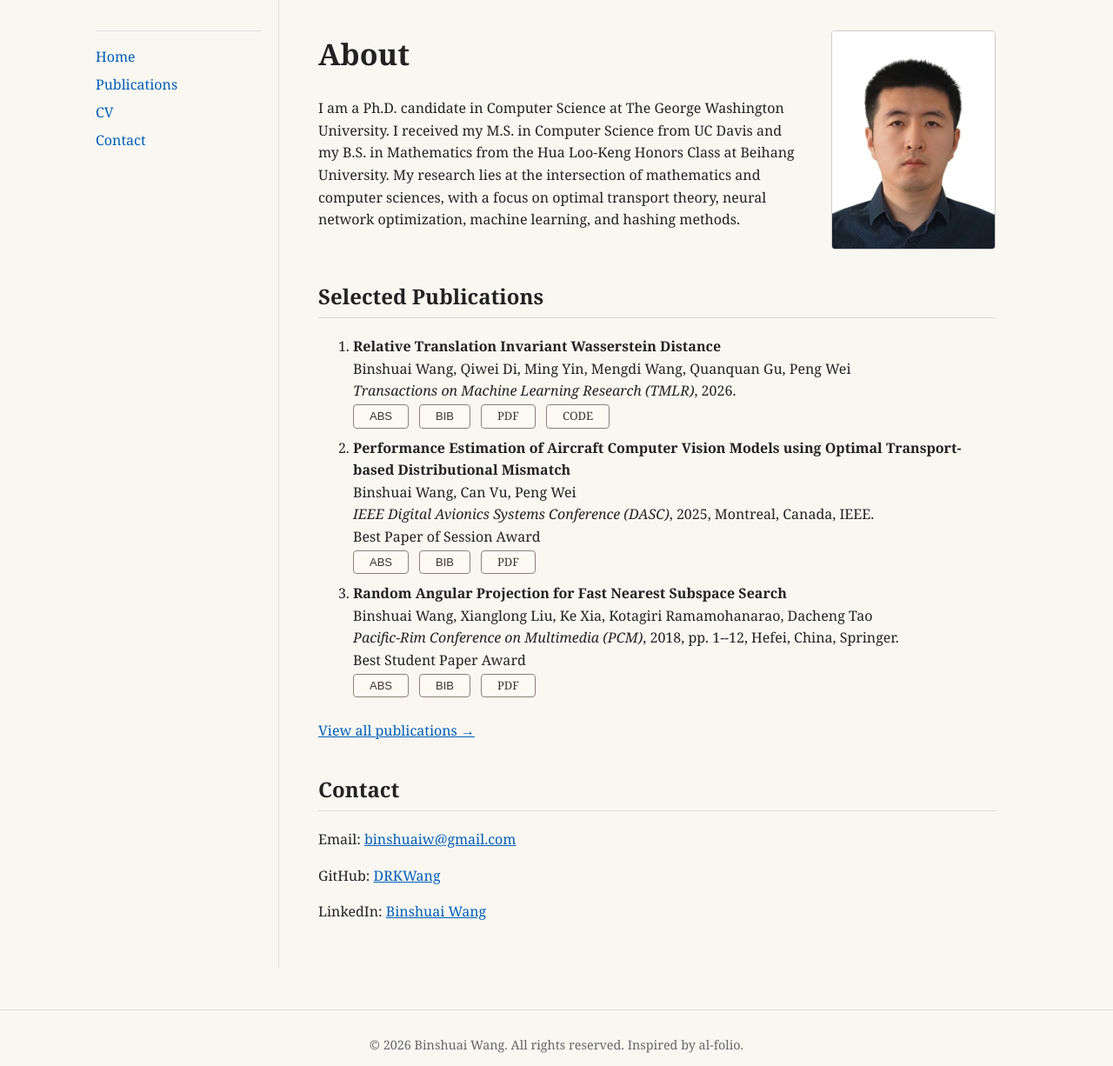
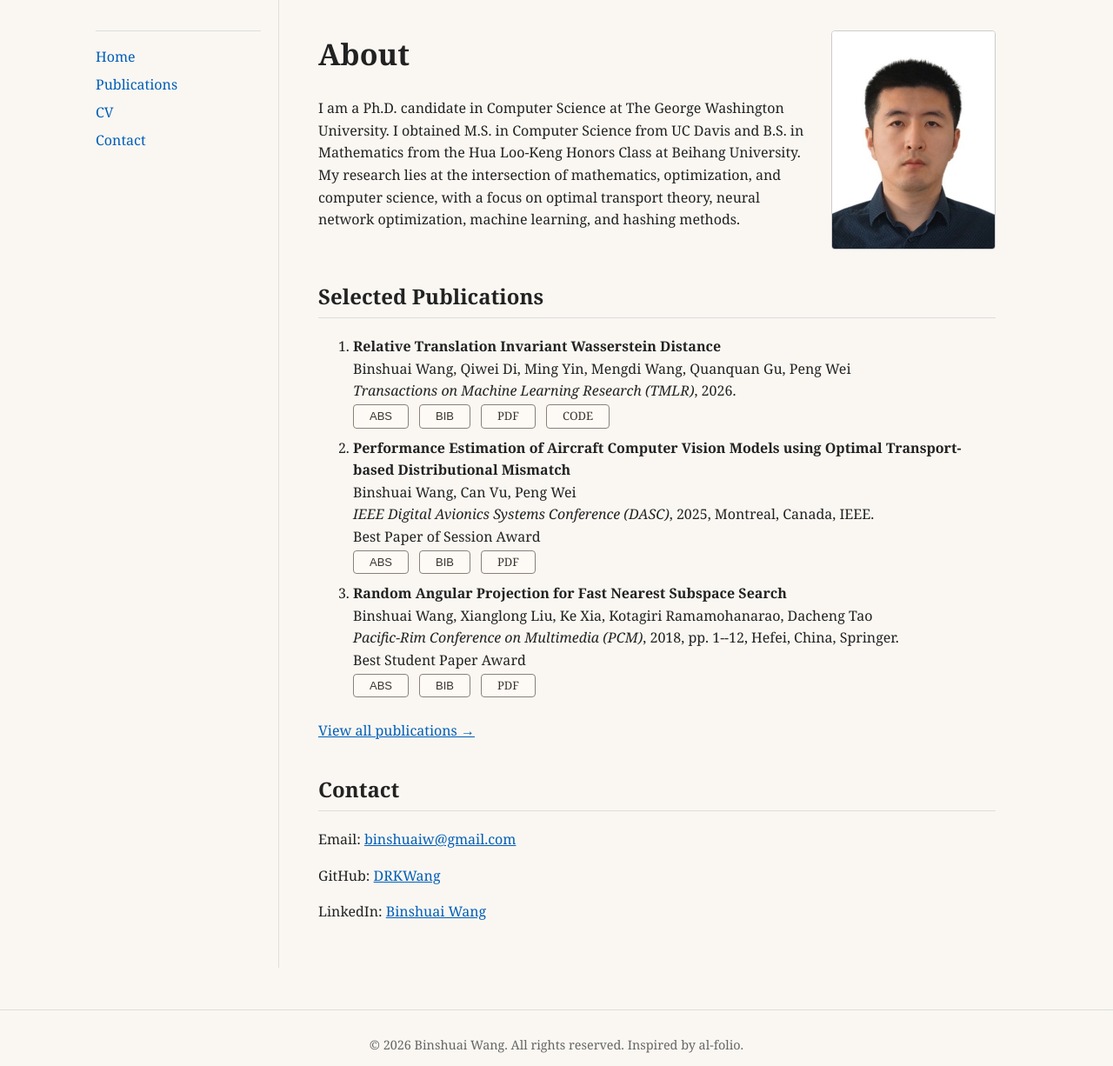
Before and after one commit to DRKWang/drkwang.github.io, a Jekyll site: the page built from index.md, in a window 1280 px wide. Shown: the whole page at 87% size. Built offline with Jekyll 4.4.1, drawn with Linux system fonts in a browser that asks for light colours.

Commit message:
new update.

```diff
--- a/index.md
+++ b/index.md
@@ -14,9 +14,10 @@ title: Home
     <h1>About</h1>
     <p>
       I am a Ph.D. candidate in Computer Science at The George Washington University.
-      I received my M.S. in Computer Science from UC Davis and my B.S. in Mathematics
+      I obtained M.S. in Computer Science from UC Davis and B.S. in Mathematics
       from the Hua Loo-Keng Honors Class at Beihang University.
-      My research lies at the intersection of mathematics and computer sciences, with a focus on optimal transport theory, neural network optimization, machine learning, and hashing methods.
+      My research lies at the intersection of mathematics, optimization, and computer science, with a focus on optimal transport theory, neural network optimization, machine learning, and hashing methods.
+
     </p>
 
   </div>
```
Also changed, not shown: 1 other file.
